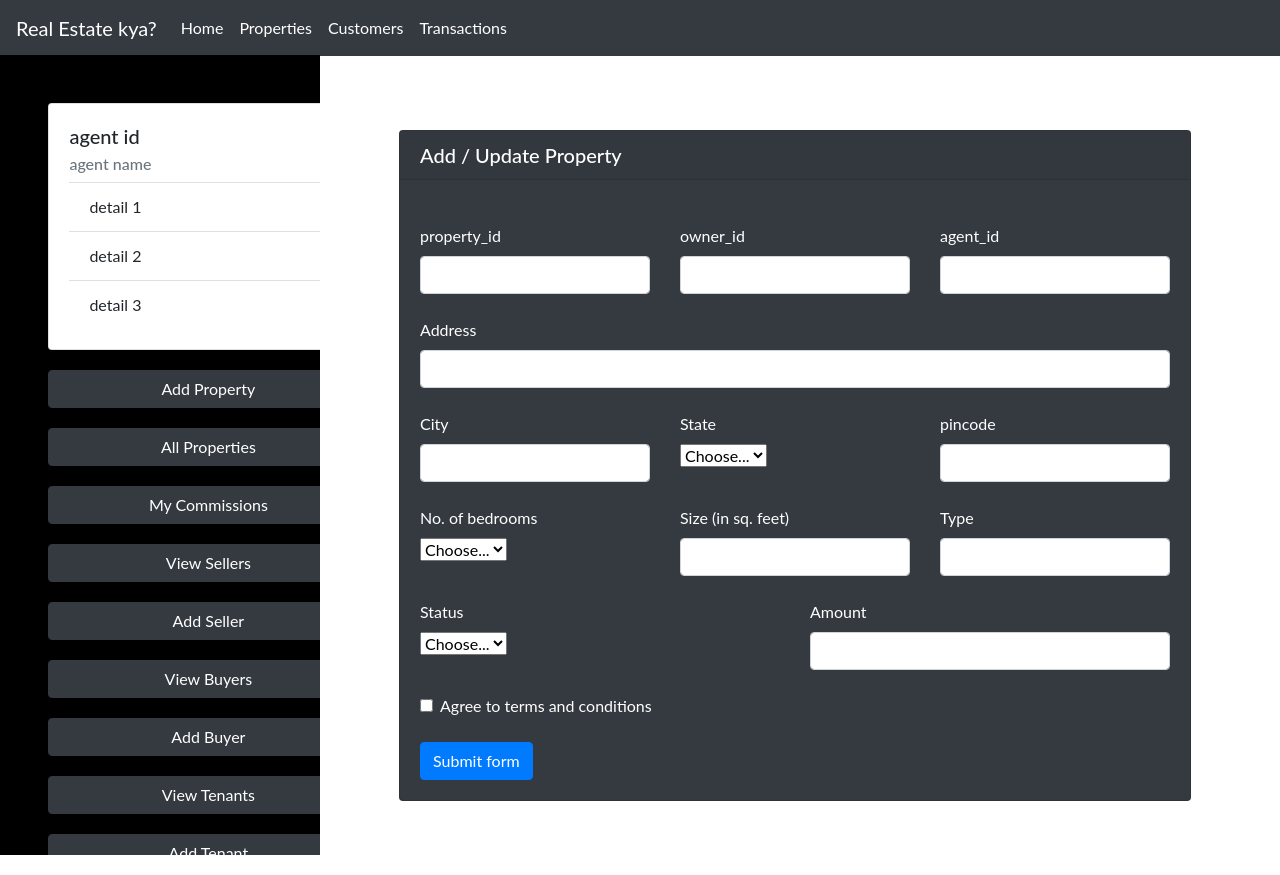
After one commit to harshgaud2918/dbms_project, a Django app: page /add_property in a window 1280 px wide. The commit adds this page. Run offline with Django 3.2, Linux system fonts and the light colour scheme; some libraries are stand-ins or nearby versions.

Commit message:
some frontend pages

```diff
--- /dev/null
+++ b/accounts/static/agent_base.css
@@ -0,0 +1,48 @@
+body {
+    font-family: "Lato", sans-serif;
+}
+
+.main-head{
+    height: 150px;
+    background: #FFF;
+
+}
+
+.sidenav {
+    /* margin: 10px; */
+    padding: 40%;
+    height: 100%;
+    background-color: #000;
+    overflow-x: hidden;
+    padding: 3%;
+}
+
+.main {
+    /* padding: 0px 10px; */
+    margin: 10px;
+    padding: 5%;
+}
+
+@media screen and (max-height: 450px) {
+    .sidenav {padding-top: 15px;}
+}
+
+@media screen and (min-width: 768px){
+    .main{
+        margin-left: 25%;
+    }
+
+    .sidenav{
+        margin-top: 55px;
+        width: 25%;
+        position: fixed;
+        z-index: 0;
+        top: 0;
+        left: 0;
+    }
+}
+
+.btn-black{
+    background-color: #000 !important;
+    color: #fff;
+}
--- /dev/null
+++ b/accounts/templates/agent_add_prop.html
@@ -0,0 +1,89 @@
+{% extends "agent_base.html" %}
+{% block content %}
+
+    <div class="card text-white bg-dark">
+        <h5 class="card-header">Add / Update Property</h5>
+        <div class="card-body">
+
+        <form class="row g-3">
+            <div class="col-md-4"><br>
+            <label for="validationDefault01" class="form-label">property_id</label>
+            <input type="text" class="form-control" id="validationDefault01" required>
+            </div>
+            <br>
+            <div class="col-md-4"><br>
+            <label for="validationDefault02" class="form-label">owner_id</label>
+            <input type="text" class="form-control" id="validationDefault02" required>
+            </div><br>
+            <div class="col-md-4"><br>
+                <label for="validationDefault03" class="form-label">agent_id</label>
+                <input type="text" class="form-control" id="validationDefault02" required>
+                </div><br>
+            <div class="col-md-12"><br>
+            <label for="validationDefault04" class="form-label">Address</label>
+            <input type="text" class="form-control" id="validationDefault09" required>
+            </div><br>
+            <div class="col-md-4"><br>
+            <label for="validationDefault05" class="form-label">City</label>
+            <input type="text" class="form-control" id="validationDefault03" required>
+            </div><br>
+            <div class="col-md-4"><br>
+            <label for="validationDefault06" class="form-label">State</label>
+            <br>
+            <select class="form-select" id="validationDefault04" required>
+                <option selected disabled value="">Choose...</option>
+                <option>...</option>
+            </select>
+            </div><br>
+            <div class="col-md-4"><br>
+            <label for="validationDefault07" class="form-label">pincode</label>
+            <input type="text" class="form-control" id="validationDefault05" required>
+            </div><br>
+            <div class="col-md-4"><br>
+            <label for="validationDefault08" class="form-label">No. of bedrooms</label>
+            <br>
+            <select class="form-select" id="validationDefault04" required>
+                <option selected disabled value="">Choose...</option>
+                <option>...</option>
+            </select>
+            </div><br>
+            <div class="col-md-4"><br>
+                <label for="validationDefault09" class="form-label">Size (in sq. feet)</label>
+                <input type="text" class="form-control" id="validationDefault02" required>
+            </div><br>
+            <div class="col-md-4"><br>
+                <label for="validationDefault10" class="form-label">Type</label>
+                <input type="text" class="form-control" id="validationDefault02" required>
+            </div><br>
+
+            <div class="col-md-6"><br>
+                <label for="validationDefault11" class="form-label">Status</label>
+                <br>
+                <select class="form-select" id="validationDefault04" required>
+                    <option selected disabled value="">Choose...</option>
+                    <option>...</option>
+                </select>
+            </div><br>
+
+            <div class="col-md-6"><br>
+                <label for="validationDefault12" class="form-label">Amount</label>
+                <input type="text" class="form-control" id="validationDefault01" required>
+            </div><br>
+
+            <div class="col-12">
+            <div class="form-check"><br>
+                <input class="form-check-input" type="checkbox" value="" id="invalidCheck2" required>
+                <label class="form-check-label" for="invalidCheck2">
+                Agree to terms and conditions
+                </label>
+            </div><br>
+            </div><br>
+            <div class="col-12">
+            <button class="btn btn-primary" type="submit">Submit form</button>
+            </div><br>
+        </form>
+
+        </div>
+    </div>
+
+{% endblock content %}
--- /dev/null
+++ b/accounts/templates/agent_base.html
@@ -0,0 +1,62 @@
+<!DOCTYPE html>
+<html lang="en">
+<head>
+    <meta charset="UTF-8">
+    <meta http-equiv="X-UA-Compatible" content="IE=edge">
+    <meta name="viewport" content="width=device-width, initial-scale=1.0">
+    <link rel="stylesheet" href="https://maxcdn.bootstrapcdn.com/bootstrap/4.0.0/css/bootstrap.min.css" integrity="sha384-Gn5384xqQ1aoWXA+058RXPxPg6fy4IWvTNh0E263XmFcJlSAwiGgFAW/dAiS6JXm" crossorigin="anonymous">
+    <link rel="stylesheet" href="../static/agent_base.css">
+
+    {% if title %}
+        <title>{{ title }}</title>
+    {% else %}
+        <title>agent_base</title>
+    {% endif %}
+</head>
+<body>
+  <!-- Navigation bar -->
+    <nav class="navbar navbar-expand-lg navbar-dark bg-dark" style="margin-bottom: 10px;">
+        <a class="navbar-brand" href="#">Real Estate kya? </a>
+        <button class="navbar-toggler" type="button" data-toggle="collapse" data-target="#navbarNavAltMarkup" aria-controls="navbarNavAltMarkup" aria-expanded="false" aria-label="Toggle navigation">
+          <span class="navbar-toggler-icon"></span>
+        </button>
+        <div class="collapse navbar-collapse" id="navbarNavAltMarkup">
+          <div class="navbar-nav">
+            <a class="nav-item nav-link active" href="#">Home <span class="sr-only">(current)</span></a>
+            <a class="nav-item nav-link active" href="#">Properties</a>
+            <a class="nav-item nav-link active" href="#">Customers</a>
+            <a class="nav-item nav-link active" href="#">Transactions</a>
+          </div>
+        </div>
+    </nav>
+    <!-- Sidenav -->
+    <div class="sidenav">
+      <div class="card" style="width: 20rem; margin: 10px;">
+        <div class="card-body">
+            <h5 class="card-title">agent id</h5>
+            <h6 class="card-subtitle mb-2 text-muted">agent name</h6>
+            <ul class="list-group list-group-flush">
+                <li class="list-group-item">detail 1</li>
+                <li class="list-group-item">detail 2</li>
+                <li class="list-group-item">detail 3</li>
+            </ul>
+        </div>
+    </div>
+    <button type="button" class="btn btn-dark" style="width: 20rem; margin: 10px;">Add Property</button>
+    <button type="button" class="btn btn-dark" style="width: 20rem; margin: 10px;">All Properties</button>
+    <button type="button" class="btn btn-dark" style="width: 20rem; margin: 10px;">My Commissions</button>
+    <button type="button" class="btn btn-dark" style="width: 20rem; margin: 10px;">View Sellers</button>
+    <button type="button" class="btn btn-dark" style="width: 20rem; margin: 10px;">Add Seller</button>
+    <button type="button" class="btn btn-dark" style="width: 20rem; margin: 10px;">View Buyers</button>
+    <button type="button" class="btn btn-dark" style="width: 20rem; margin: 10px;">Add Buyer</button>
+    <button type="button" class="btn btn-dark" style="width: 20rem; margin: 10px;">View Tenants</button>
+    <button type="button" class="btn btn-dark" style="width: 20rem; margin: 10px;">Add Tenant</button>
+    </div>
+    <!-- content -->
+    <div class="main">
+        <div class="col-md-12 col-sm-12">
+          {% block content %}{% endblock %}
+        </div>
+    </div>
+</body>
+</html>
--- a/accounts/urls.py
+++ b/accounts/urls.py
@@ -6,5 +6,15 @@ urlpatterns = [
 	path(route='login', view=views.login, name="login"),
     path(route='register', view=views.register, name="register"),
 	path(route='login_admin', view=views.login_admin, name="login_admin"),
-    path(route='login_agent', view=views.login_agent, name="login_agent")
+    path(route='login_agent', view=views.login_agent, name="login_agent"),
+
+    path(route='agent_properties', view=views.agent_properties, name="agent_properties"),
+
+    path(route='property_agent', view=views.display_property_agent, name="property_agent"),
+    path(route='property_admin', view=views.display_property_admin, name="property_admin"),
+
+    path(route='add_property', view=views.add_property, name="add_property"),
+    path(route='add_user', view=views.add_user, name="add_user"),
+
+    path(route='agent_dash', view=views.agent_dash, name="agent_dash")
 ]
--- a/accounts/views.py
+++ b/accounts/views.py
@@ -12,3 +12,56 @@ def login_admin(request):
 
 def login_agent(request):
     return render(request, 'login_agent.html')
+
+properties = [
+    {
+        'property_id' : 'abc',
+        'Type' : 'abc',
+        'Size' : 'abc',
+        'no_of_bedrooms' : 'abc',
+        'Address' : 'abc',
+        'Amount' : 'abc',
+        'Status' : 'abc',
+        'agent_id' : 'abc'
+    }
+]
+
+agent_properties = [
+    {
+        'property_id' : 'abc',
+        'Type' : 'abc',
+        'Size' : 'abc',
+        'no_of_bedrooms' : 'abc',
+        'Address' : 'abc',
+        'Amount' : 'abc',
+        'Status' : 'abc'
+    }
+]
+
+def agent_properties(request):
+    context = {
+        'properties' : properties,
+        'agent_properties' : agent_properties
+    }
+    return render(request, 'agent_properties.html', context)
+
+def display_property_agent(request):
+    context = {
+        'property' : 'blah'
+    }
+    return render(request, 'property_agent.html', context)
+
+def display_property_admin(request):
+    context = {
+        'property' : 'blah'
+    }
+    return render(request, 'property_admin.html', context)
+
+def add_property(request):
+    return render(request, 'agent_add_prop.html')
+
+def add_user(request):
+    return render(request, 'agent_add_user.html')
+
+def agent_dash(request):
+    return render(request, 'agent_dash.html')
--- a/real_estate/settings.py
+++ b/real_estate/settings.py
@@ -82,7 +82,7 @@ DATABASES = {
         'HOST': '127.0.0.1',
         'PORT': '3306',
         'USER': 'root',
-        'PASSWORD': '',
+        'PASSWORD': 'cs240@iiitg',
     }
 }
 
```
Also changed, not shown: accounts/static/property_base.css (added, +45 -0 lines), accounts/templates/agent_add_user.html (added, +76 -0 lines), accounts/templates/agent_dash.html (+3 -31 lines), accounts/templates/agent_properties.html (added, +46 -0 lines), accounts/templates/property_admin.html (added, +19 -0 lines), accounts/templates/property_agent.html (added, +34 -0 lines), accounts/templates/property_base.html (added, +40 -0 lines).
